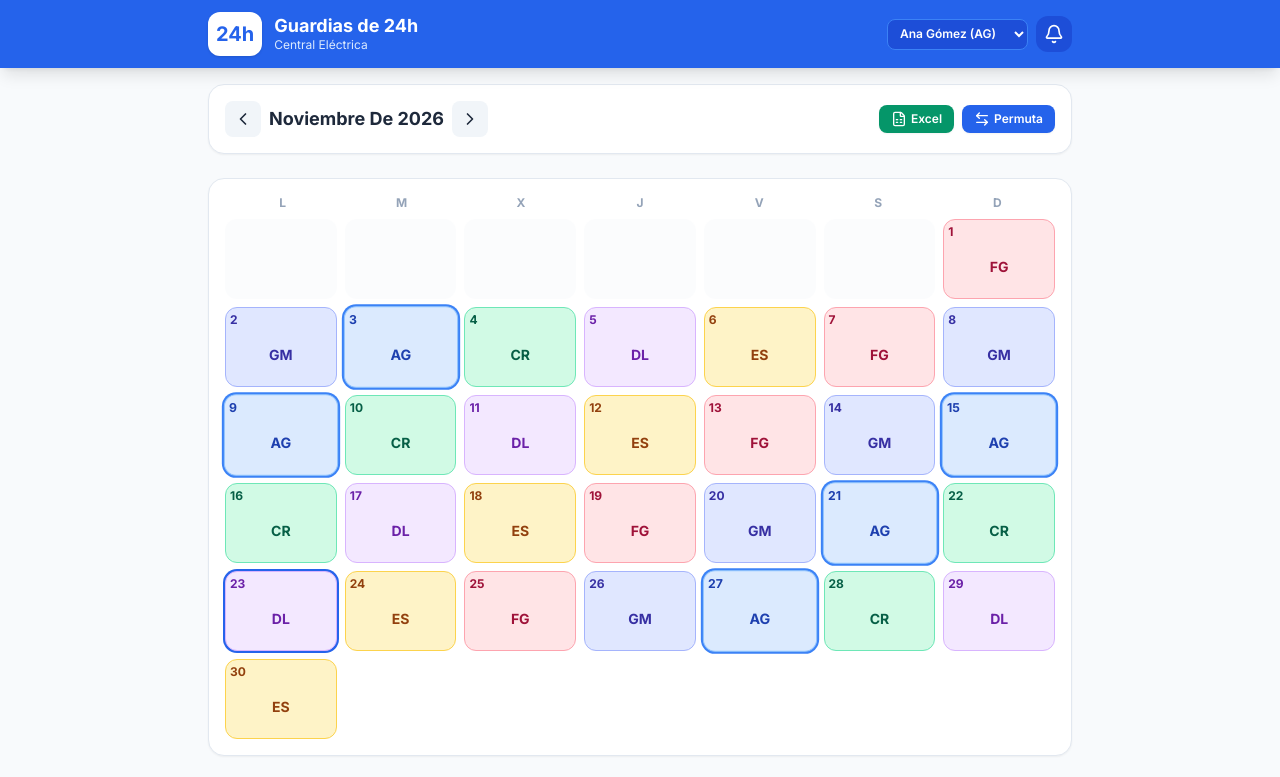
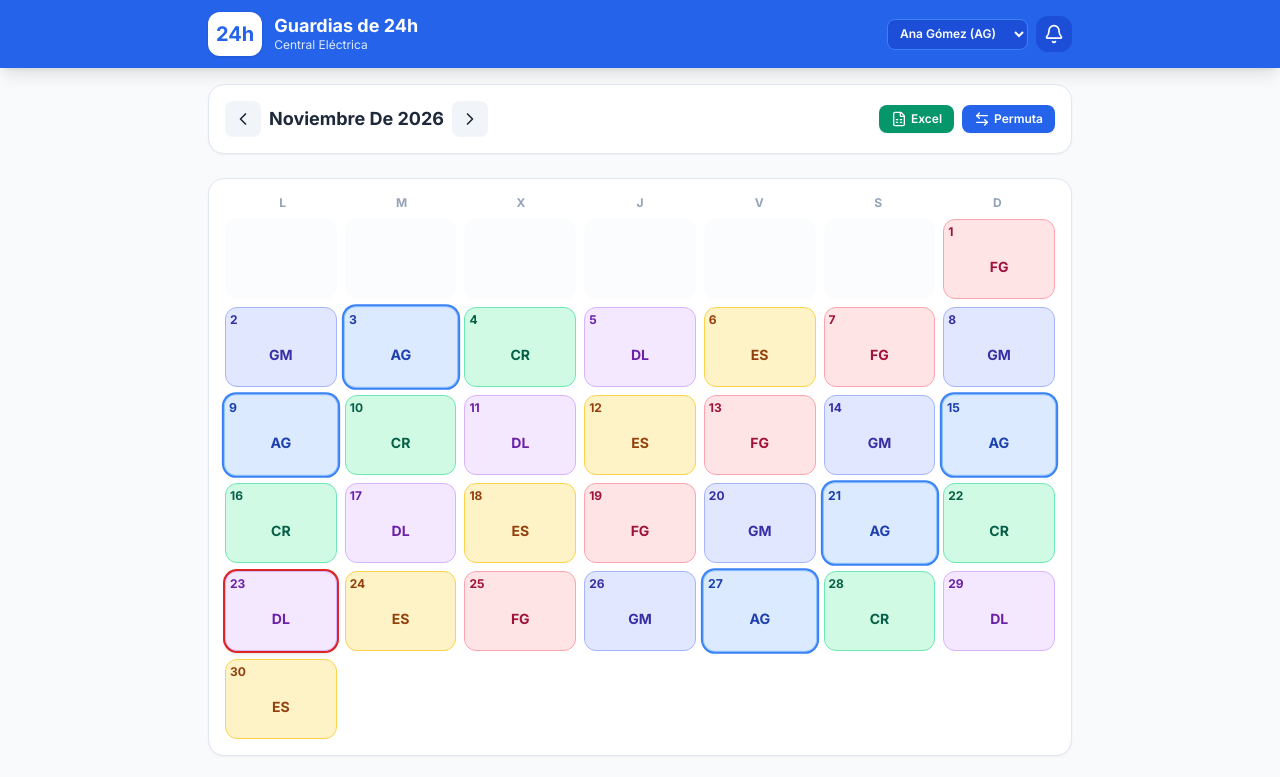
Before and after one commit to confitotal23/Turnos-24h-Sling, a plain HTML site: page index.html in a window 1280 px wide. Shown: the top 777 px of the page. Drawn offline with nearby package versions, Linux system fonts and the light colour scheme.

Commit message:
Add files via upload

```diff
--- a/index.html
+++ b/index.html
@@ -331,7 +331,7 @@
 
                 grid.innerHTML += `
                     <div onclick="${esAdmin ? `abrirModalEditarExcepcion('${fechaStr}')` : ''}"
-                         class="h-16 sm:h-20 p-1 rounded-xl border flex flex-col justify-between transition relative ${esHoy ? 'ring-2 ring-blue-600' : ''} ${esUsuarioSeleccionado ? 'ring-2 ring-blue-500 font-bold scale-[1.02] shadow-sm' : ''} ${emp.color} ${esAdmin ? 'cursor-pointer hover:opacity-80' : ''}">
+                         class="h-16 sm:h-20 p-1 rounded-xl border flex flex-col justify-between transition relative ${esHoy ? 'ring-2 ring-red-600 shadow-md' : ''} ${esUsuarioSeleccionado ? 'ring-2 ring-blue-500 font-bold scale-[1.02] shadow-sm' : ''} ${emp.color} ${esAdmin ? 'cursor-pointer hover:opacity-80' : ''}">
                         <div class="flex justify-between items-center text-[10px] sm:text-xs font-bold">
                             <span>${dia}</span>
                             ${tieneExcepcion ? '<span class="text-amber-600 font-extrabold">*</span>' : ''}
```
